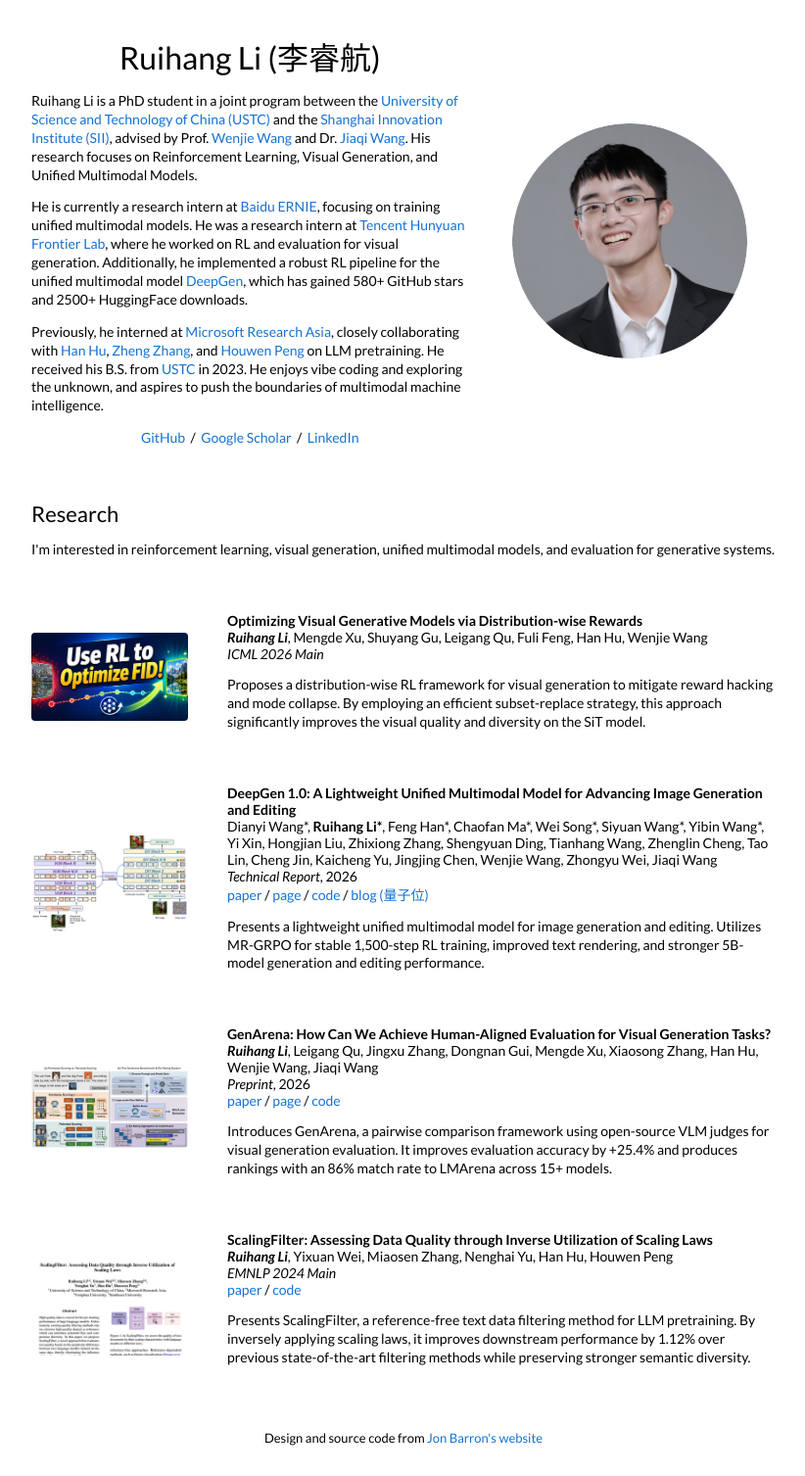
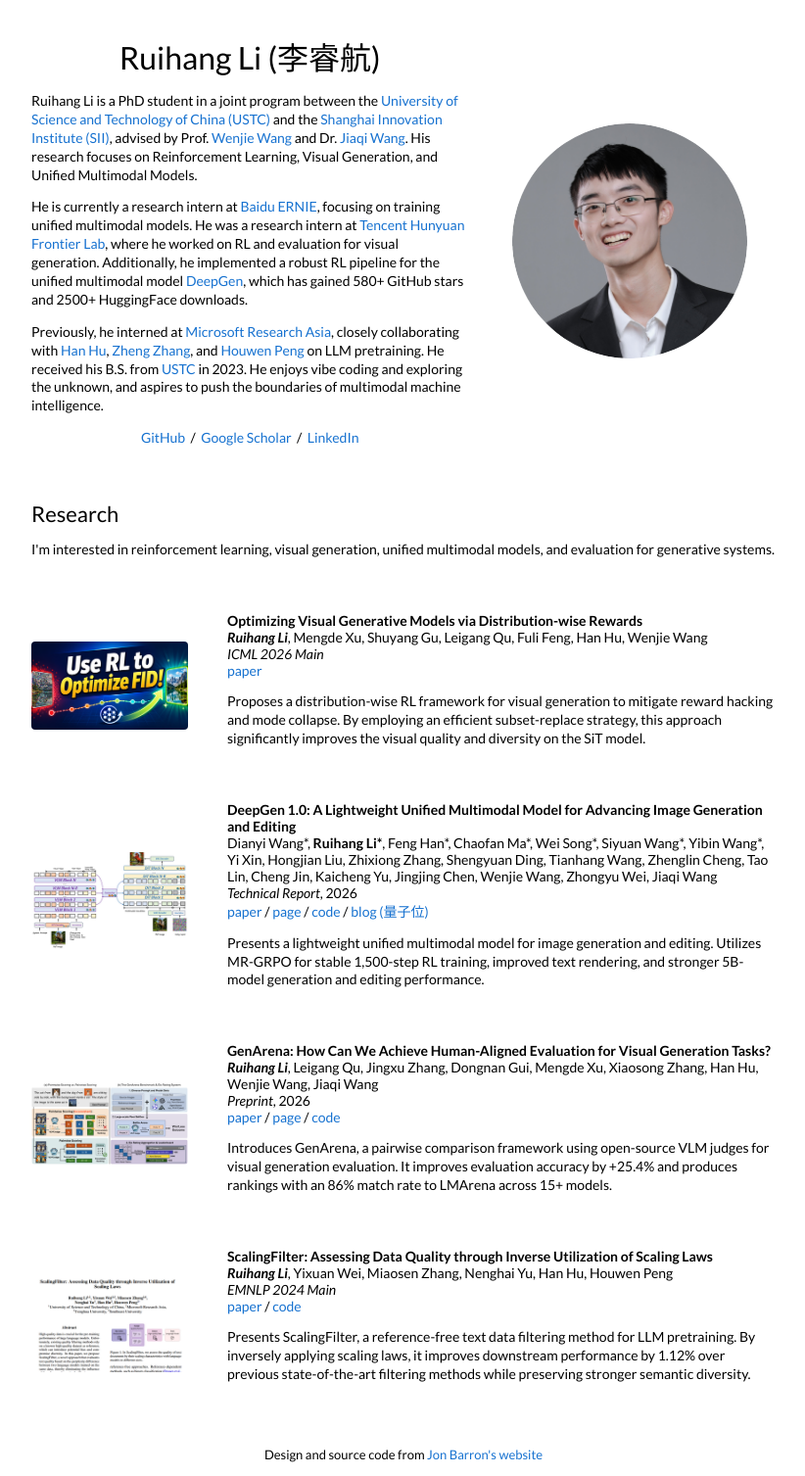
Before and after one commit to ruihanglix/ruihanglix.github.io, a Jekyll site: the page built from _posts/2025-09-01-distrl.markdown, in a window 1280 px wide. Shown: the whole page at 98% size, without its empty margins (228-1050 px from the left). Built offline with Jekyll 4.4.1, drawn with Linux system fonts in a browser that asks for light colours.

Commit message:
Add DiST-RL paper link

```diff
--- a/_posts/2025-09-01-distrl.markdown
+++ b/_posts/2025-09-01-distrl.markdown
@@ -9,6 +9,9 @@ thumbnail_label: "DistRL"
 categories: research
 authors: "<strong><em>Ruihang Li</em></strong>, Mengde Xu, Shuyang Gu, Leigang Qu, Fuli Feng, Han Hu, Wenjie Wang"
 venue: "ICML 2026 Main"
+links:
+  - label: "paper"
+    url: "https://arxiv.org/abs/2607.02291"
 ---
 
 Proposes a distribution-wise RL framework for visual generation to mitigate reward hacking and mode collapse. By employing an efficient subset-replace strategy, this approach significantly improves the visual quality and diversity on the SiT model.
```
